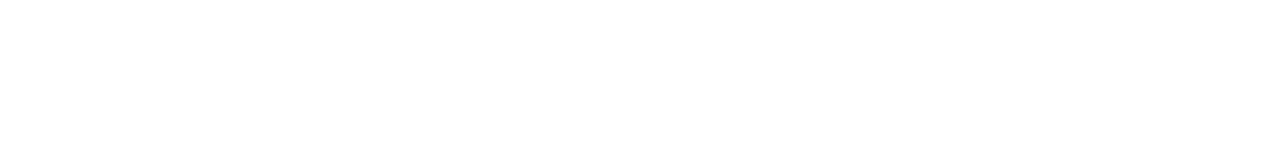
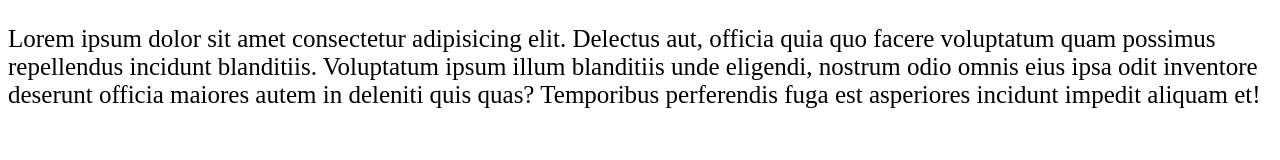
Before and after one commit to g4gr/EIT__GitDesarrolloColaborativo--72726, a plain HTML site: page index.html in a window 1280 px wide. Drawn offline with Linux system fonts and the light colour scheme.

Commit message:
STYLE(HTML+CSS): Agrego fuentes de tamanho dinamico
Se agrega la operacion matematica de `clamp` en valor de la propiedad
`font-size` de la clase `.Body`.

Ticket JIRA ID # 876523
Pedido : gaby@pepito.com

Problematica : Las fuentes del proyecto no eran dimamicas ni se
adaptaban a el contexto.

Solucion : Se agregan la propiedad `clamp`.

```diff
--- a/index.html
+++ b/index.html
@@ -6,7 +6,7 @@
     <title>Mi primera web</title>
     <link href="./styles.css" rel="stylesheet" />
   </head>
-  <body>
+  <body class="Body">
     <header class="Header">
       <section class="section">
         <article class="article"></article>
@@ -19,7 +19,16 @@
     </aside>
     <main class="Main">
       <section class="section">
-        <article class="article"></article>
+        <article class="article">
+          <p>
+            Lorem ipsum dolor sit amet consectetur adipisicing elit. Delectus
+            aut, officia quia quo facere voluptatum quam possimus repellendus
+            incidunt blanditiis. Voluptatum ipsum illum blanditiis unde
+            eligendi, nostrum odio omnis eius ipsa odit inventore deserunt
+            officia maiores autem in deleniti quis quas? Temporibus perferendis
+            fuga est asperiores incidunt impedit aliquam et!
+          </p>
+        </article>
       </section>
     </main>
     <footer class="Footer">
--- a/styles.css
+++ b/styles.css
@@ -1,9 +1,16 @@
 @charset 'UTF-8';
 
 :root {
+  --f_fontSize: 18px;
 }
 
 html {
+  font-size: var(--f_fontSize);
+}
+
+/* Body */
+.Body {
+  font-size: clamp(100%, 1rem + 1.2vw, 25px);
 }
 
 /* Header */
```
